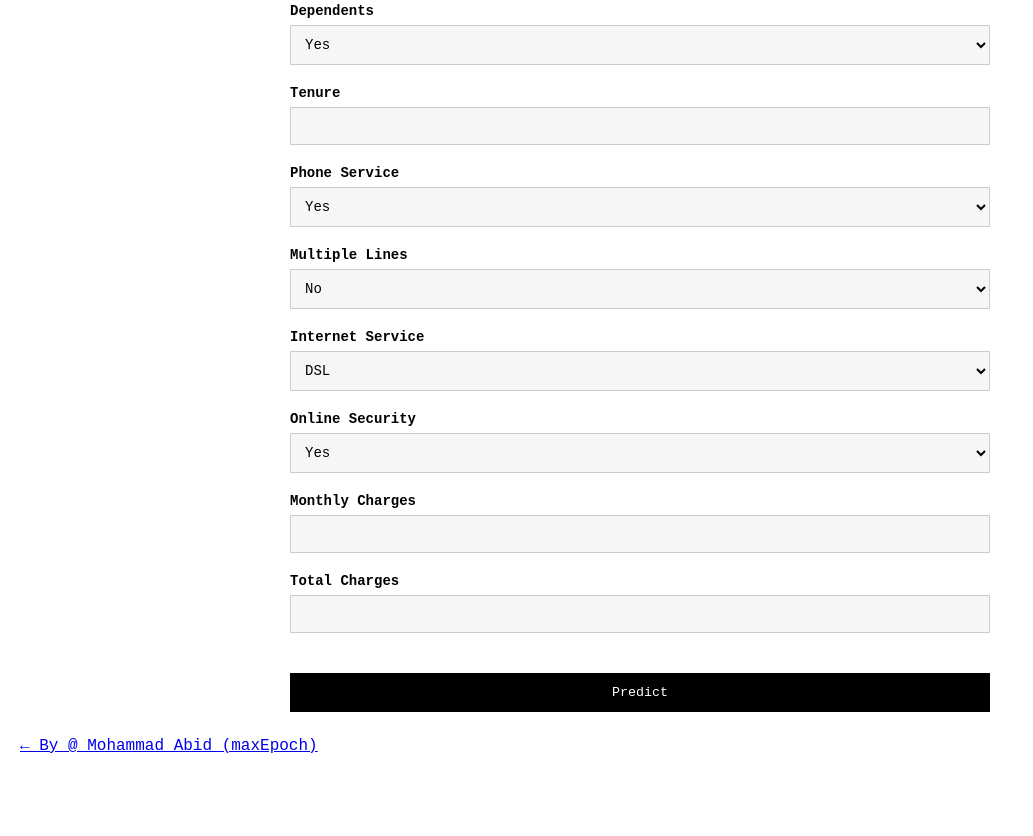
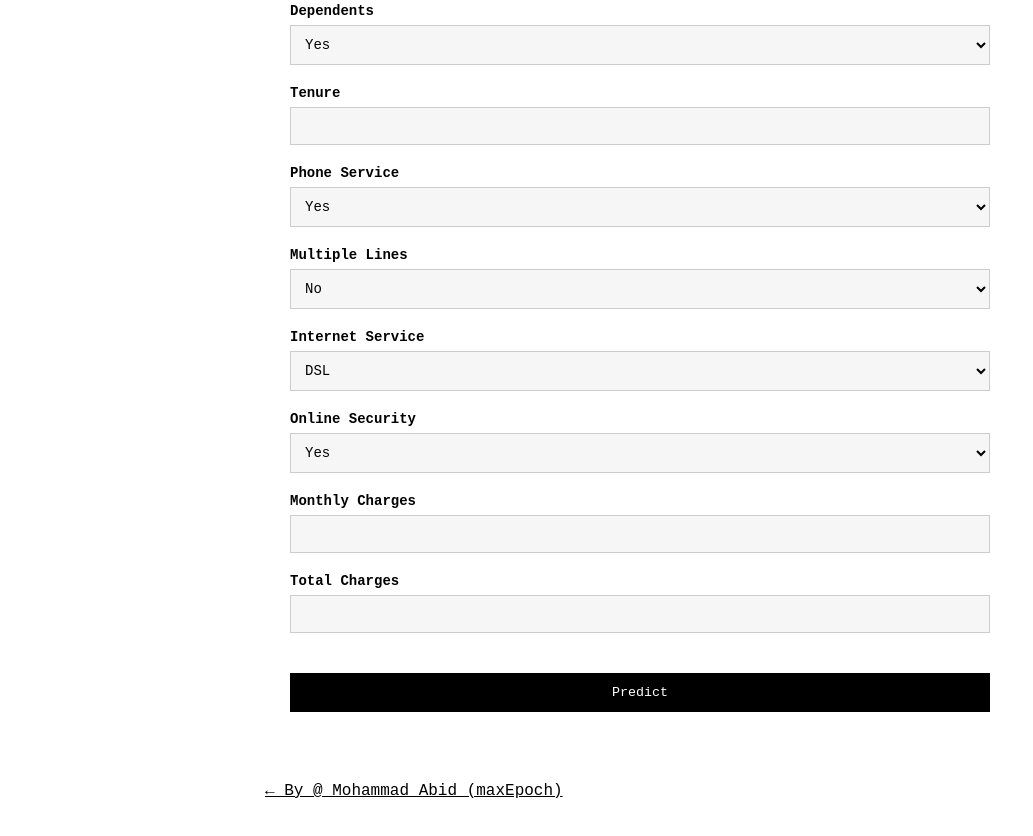
Before and after one commit to Abid1803/churner, a plain HTML site: page frontend/index.html in a window 1280 px wide. Shown: the part 409-1245 px from the top of the page, without its empty margins (0-1033 px from the left). Before the commit the page ends 1204 px from the top, so only its background shows below. Drawn offline with Linux system fonts and the light colour scheme; a web font is replaced by a local one.

Commit message:
ui updated

```diff
--- a/frontend/style.css
+++ b/frontend/style.css
@@ -68,3 +68,19 @@ button:hover {
     font-weight: 600;
     line-height: 1.5;
 }
+
+footer {
+    margin-top: 40px;
+    padding-top: 30px;
+    padding-bottom: 20px;
+    text-align: left;
+    max-width: 750px;
+    margin-left: auto;
+    margin-right: auto;
+    font-family: 'JetBrains Mono', monospace;
+}
+
+footer a {
+    text-decoration: underline;
+    color: #000000;
+}
```
